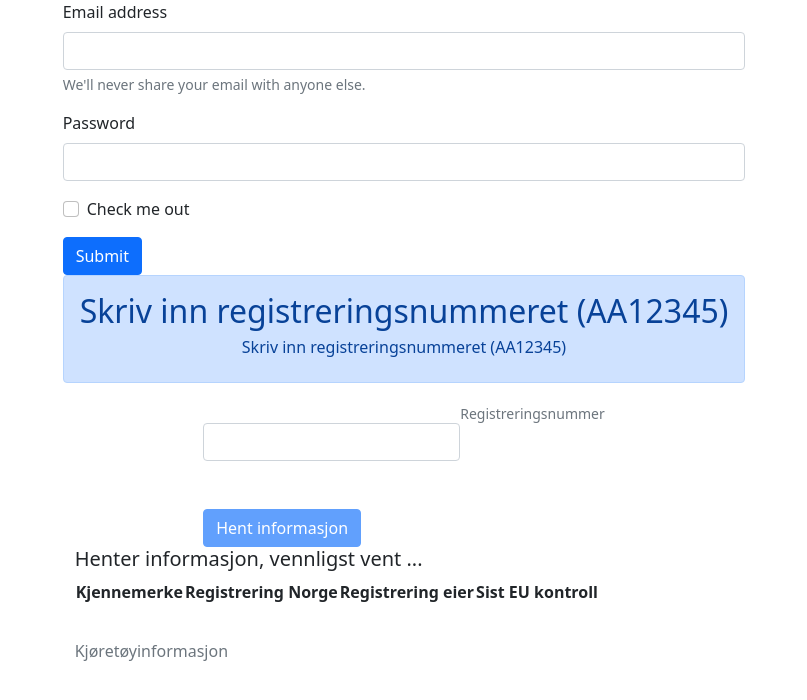
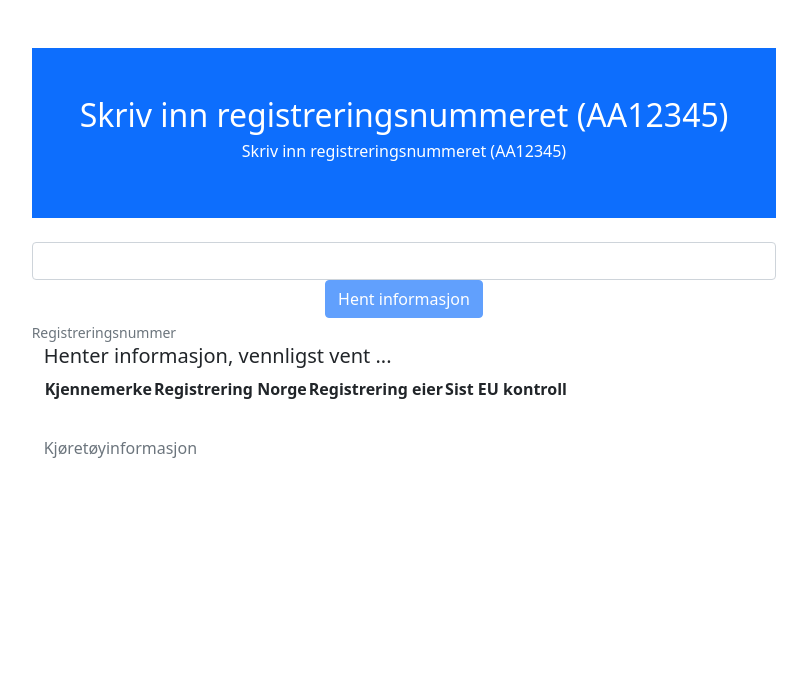
Before and after one commit to w3bdesign/Statens-Vegvesen, a website built with Parcel: page index.html in a window 1280 px wide. Shown: the whole page, without its empty margins (236-1043 px from the left). Built offline with nearby package versions, Linux system fonts and the light colour scheme.

Commit message:
Improve design

```diff
--- a/index.html
+++ b/index.html
@@ -9,49 +9,9 @@
   </head>
   <body>
     <!-- Start Div for entering registration number -->
-    <div class="container d-flex justify-content-center">
+    <div class="container d-flex justify-content-center mt-5">
       <div class="">
-        <div class="">
-
-
-
-
-
-
-
-
-          <form>
-            <div class="mb-3">
-              <label for="exampleInputEmail1" class="form-label">Email address</label>
-              <input type="email" class="form-control" id="exampleInputEmail1" aria-describedby="emailHelp">
-              <div id="emailHelp" class="form-text">We'll never share your email with anyone else.</div>
-            </div>
-            <div class="mb-3">
-              <label for="exampleInputPassword1" class="form-label">Password</label>
-              <input type="password" class="form-control" id="exampleInputPassword1">
-            </div>
-            <div class="mb-3 form-check">
-              <input type="checkbox" class="form-check-input" id="exampleCheck1">
-              <label class="form-check-label" for="exampleCheck1">Check me out</label>
-            </div>
-            <button type="submit" class="btn btn-primary">Submit</button>
-          </form>
-
-
-
-
-
-
-
-
-
-
-
-
-
-
-
-          <div class="alert alert-primary" role="alert">
+        <div class="bg-primary text-white p-5 mb-4">
           <div class="show-on-medium-and-up hide-on-small-only">
             <h2 class="text-center">
               Skriv inn registreringsnummeret (AA12345)
@@ -65,12 +25,11 @@
         </div>
         <!-- End Div for entering registration number -->
         <!-- Start Div for input field -->
+        <div>
+          <form id="regnrform">
+            <input id="bilinformasjon" class="form-control" type="text" />
+
             <div class="d-flex justify-content-center">
-            <form id="regnrform">
-              <br />
-              <input id="bilinformasjon" class="form-control" type="text" />
-              <br />
-              <div class="col s12 center-align">
               <span
                 id="feilMelding"
                 class="helper-text"
@@ -142,7 +101,7 @@
         </div>
       </div>
     </div>
-    </div>
+
     <!-- End Div information table  -->
     <!-- Compiled and minified JavaScript -->
     <script type="module" src="./scripts/main.ts"></script>
```
Lines whose indentation alone changed are shown as unchanged.
